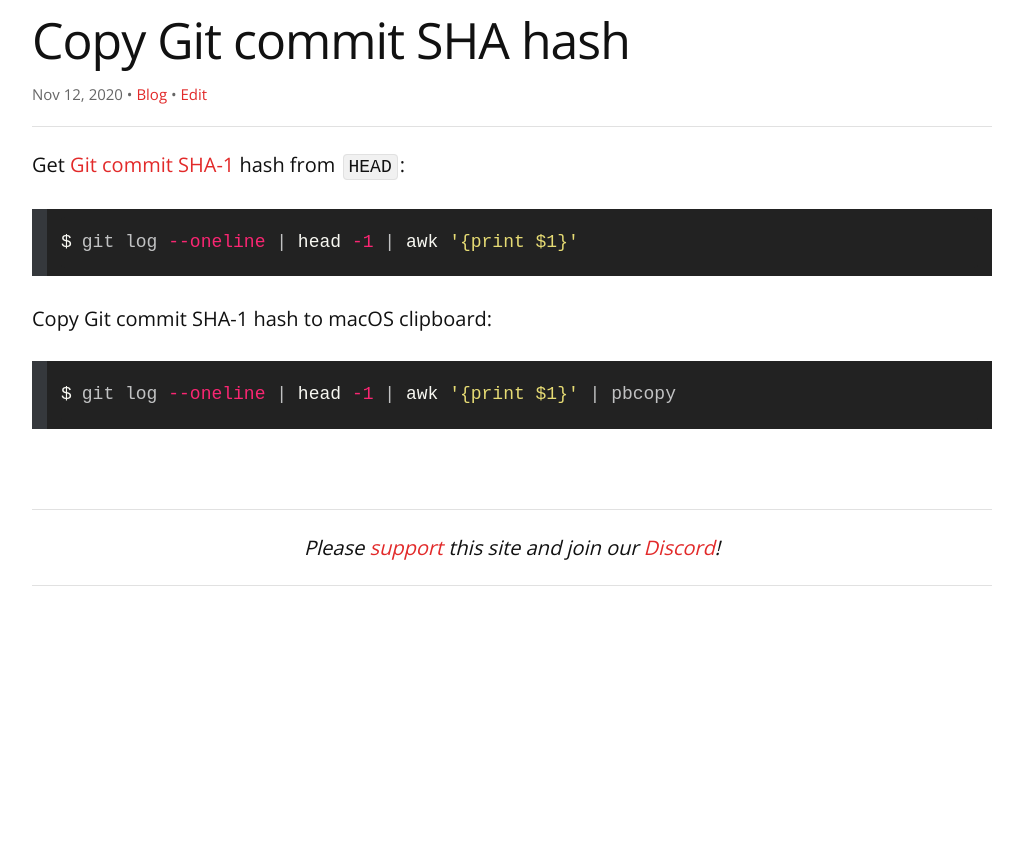
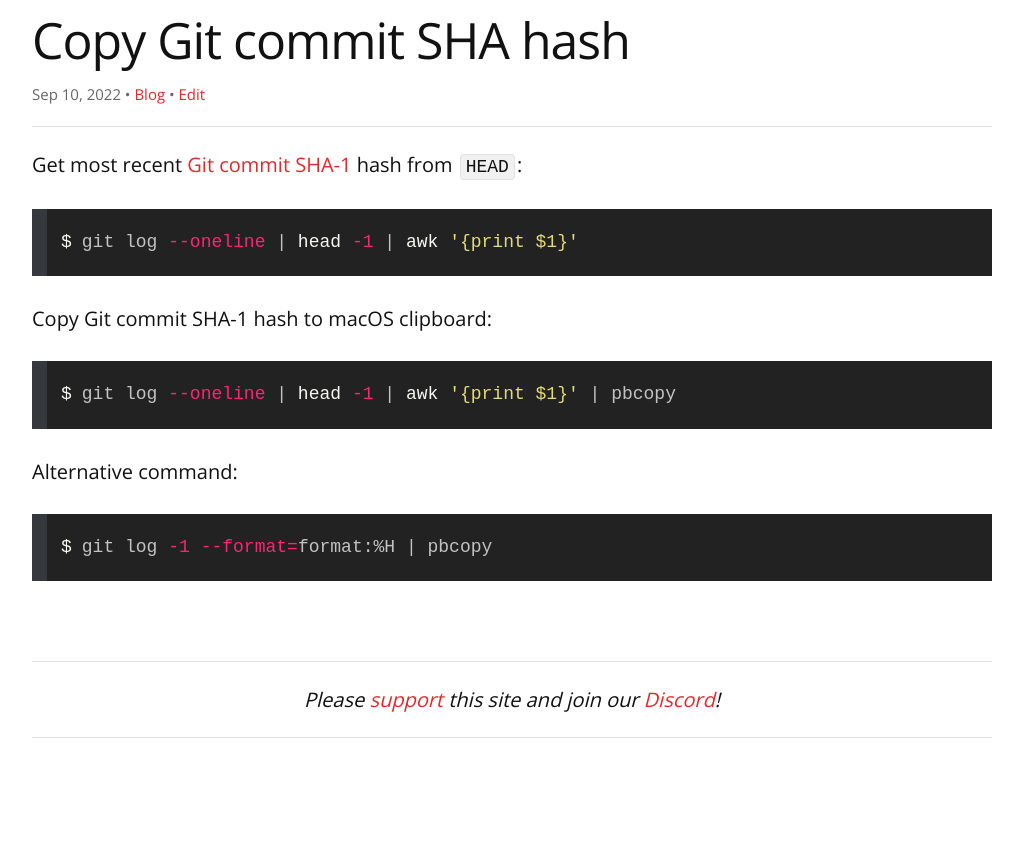
Before and after one commit to remarkablemark/remarkablemark.github.io, a Jekyll site: the page built from _posts/2020/2020-11-12-git-commit-sha-hash.md, in a window 1280 px wide. Shown: the part 103-966 px from the top of the page, without its empty margins (128-1151 px from the left). Built offline with Jekyll 4.4.1, drawn with Linux system fonts in a browser that asks for light colours; comment, search, counter and statistics services are not loaded; before the commit the page ends 900 px from its top, so only the background shows below that.

Commit message:
feat(posts): update "Copy Git commit SHA hash"
Post: 2020-11-12-git-commit-sha-hash.md

````diff
--- a/_posts/2020/2020-11-12-git-commit-sha-hash.md
+++ b/_posts/2020/2020-11-12-git-commit-sha-hash.md
@@ -2,11 +2,12 @@
 layout: post
 title: Copy Git commit SHA hash
 date: 2020-11-12 20:26:29
+updated: 2022-09-10 12:50:10
 excerpt: How to copy a Git commit SHA hash on macOS.
-categories: git sha hash macos
+categories: git sha hash mac
 ---
 
-Get [Git commit](https://git-scm.com/book/en/v2/Git-Tools-Revision-Selection) [SHA-1](https://en.wikipedia.org/wiki/SHA-1) hash from `HEAD`:
+Get most recent [Git commit](https://git-scm.com/book/en/v2/Git-Tools-Revision-Selection) [SHA-1](https://en.wikipedia.org/wiki/SHA-1) hash from `HEAD`:
 
 ```sh
 git log --oneline | head -1 | awk '{print $1}'
@@ -17,3 +18,9 @@ Copy Git commit SHA-1 hash to macOS clipboard:
 ```sh
 git log --oneline | head -1 | awk '{print $1}' | pbcopy
 ```
+
+Alternative command:
+
+```sh
+git log -1 --format=format:%H | pbcopy
+```
````
